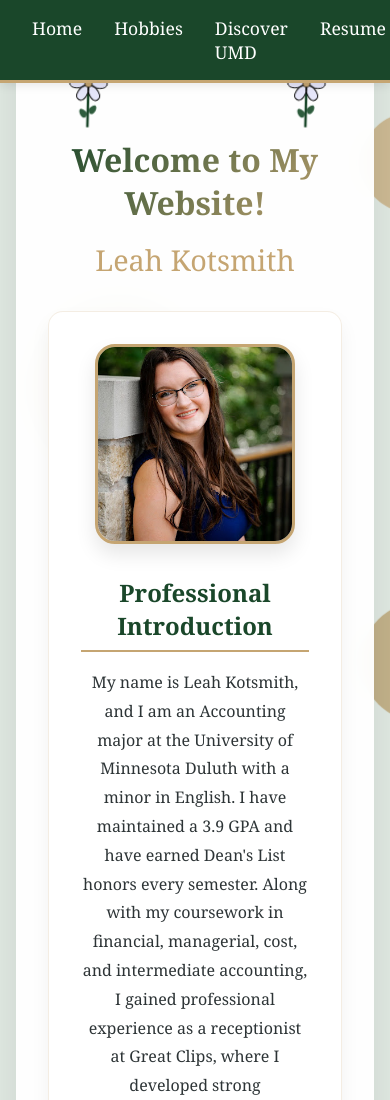
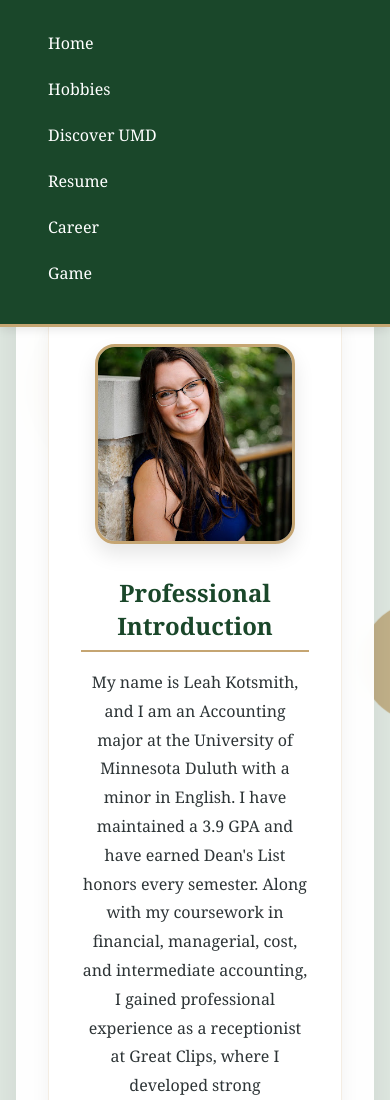
Before and after one commit to leahkotsmith-ui/leahkotsmith-portfolio, a plain HTML site: page index.html in a window 390 px wide. Shown: the top 1100 px of the page. Drawn offline with Linux system fonts and the light colour scheme.

Commit message:
Implement responsive navigation styles for mobile
Added responsive styles for navigation in mobile view.

```diff
--- a/index.html
+++ b/index.html
@@ -212,7 +212,27 @@
             color: var(--gold);
         }
 
-        /* ...existing code... */
+            @media (max-width: 600px) {
+  .nav-content {
+    flex-direction: column !important;
+    align-items: flex-start !important;
+    padding: 0.5rem 1rem !important;
+  }
+  .nav-links {
+    flex-direction: column !important;
+    gap: 0.5rem !important;
+    width: 100% !important;
+    overflow-x: auto !important;
+    padding-bottom: 0.5rem !important;
+  }
+  .nav-links a {
+    font-size: 1rem !important;
+    padding: 0.5rem 0 !important;
+    width: 100% !important;
+    text-align: left !important;
+    min-width: 0 !important;
+  }
+}
 
         .container {
             position: relative;
```
